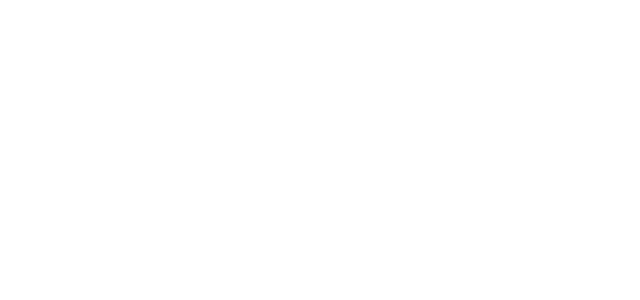
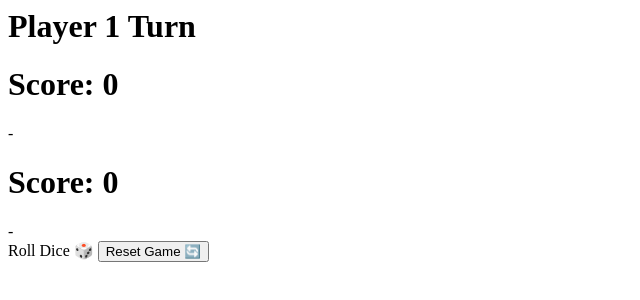
Before and after one commit to sevrinn/dice-game, a plain HTML site: page index.html in a window 1280 px wide. Shown: the whole page, without its empty margins (0-640 px from the left). Drawn offline with Linux system fonts and the light colour scheme.

Commit message:
added html skeleton

```diff
--- a/index.html
+++ b/index.html
@@ -10,7 +10,25 @@
   <link href="https://fonts.googleapis.com/css2?family=Lato:wght@300;400;700&display=swap" rel="stylesheet">
 </head>
 <body>
-
+  <div class="wrapper">
+    <h1 id="message">Player 1 Turn</h1>
+    <div class="players">
+      <div id="player1">
+        <h1>Score:
+          <span id="player1Scorebard">0</span>
+        </h1>
+        <div id="player1Dice" class="dice active">-</div>
+      </div>
+      <div id="player1">
+        <h1>Score:
+          <span id="player1Scorebard">0</span>
+        </h1>
+        <div id="player1Dice" class="dice active">-</div>
+      </div>
+    </div>
+    <buton id="rollBtn">Roll Dice 🎲</buton>
+    <button id="resetBtn">Reset Game 🔄</button>
+  </div>
   <script src="diceGame.js"></script>
 </body>
 </html>
```
